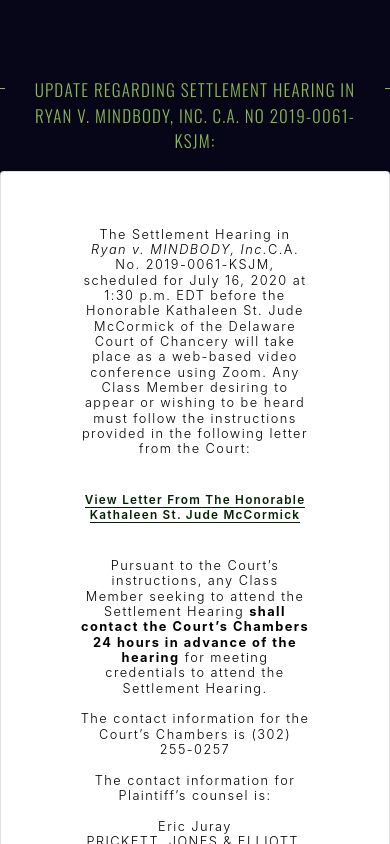
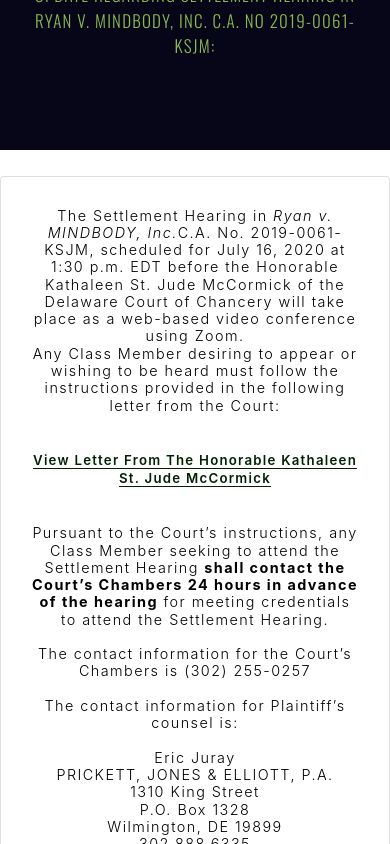
Before and after one commit to nlasusa/KTMCmindbodysettlement, a plain HTML site: page index.html in a window 390 px wide. Shown: the top 844 px of the page. Drawn offline with nearby package versions, Linux system fonts and the light colour scheme; a web font is replaced by a local one.

Commit message:
all browsers

```diff
--- a/index.html
+++ b/index.html
@@ -31,21 +31,21 @@
 
 <div id="page_content">
 	<div id="page_hero">
-		<div class="hero_wrap">
+		<div class="hero_wrap"></div>
 	</div>
-	</div>
+
 	<div class="card_wrap">
 		<div class="card_headline">
 			<div class="card_headline_int">
 				UPDATE REGARDING SETTLEMENT HEARING IN <br>RYAN V. MINDBODY, INC. C.A. No 2019-0061-KSJM:
 			</div>
 		</div>
-		<!--New Card-->
+	</div>
+
+	<div id="container">
 		<div class="card">
-			<div class="card_desc right">
-				<div class="card_desc_int">
 			<h3 class="card_title">
-						The Settlement Hearing in <i>Ryan v. MINDBODY, Inc.</i>C.A. No. 2019-0061-KSJM, scheduled for July 16, 2020 at 1:30 p.m. EDT before the Honorable Kathaleen St. Jude McCormick of the Delaware Court of Chancery will take place as a web-based video conference using Zoom.  Any Class Member desiring to appear or wishing to be heard must follow the instructions provided in the following letter from the Court: <br><br>
+				The Settlement Hearing in <i>Ryan v. MINDBODY, Inc.</i>C.A. No. 2019-0061-KSJM, scheduled for July 16, 2020 at 1:30 p.m. EDT before the Honorable Kathaleen St. Jude McCormick of the Delaware Court of Chancery will take place as a web-based video conference using Zoom.  <br>Any Class Member desiring to appear or wishing to be heard must follow the instructions provided in the following letter from the Court: <br><br>
 				<div class="article_link">
 					<a href="#" class="fancy_link">View Letter from the Honorable Kathaleen St. Jude McCormick</a>
 				</div><br><br>
@@ -63,11 +63,11 @@
 				KESSLER TOPAZ MELTZER & CHECK, LLP<br>
 				280 King of Prussia Road<br>
 				Radnor, PA 19087<br>
-						610.822.0276<br>
+				610.822.0276<br><br>
 			</h3>
 	</div>
 </div>
-		</div>
+
 </div>
 
 
--- a/style.css
+++ b/style.css
@@ -68,6 +68,10 @@
 	margin:0 auto;
 	display: flex;
 	overflow:hidden;
+	padding: 30px;
+	margin-top: -140px;
+	margin-bottom: 65px;
+	content: justify;
 }
 .card_desc {
 	width:83%;
@@ -116,9 +120,11 @@
 }
 
 
+
+
 @media only screen and (max-width: 850px) {
 	#page_hero {
-		height:300px;
+		height:150px;
 		width:100%;
 		background:#060618;
 	}
@@ -127,19 +133,17 @@
 		font-size: 19px;
 	}
 
+	.card_headline {
+		margin-top: 55px;
+	}
+
 	.card_title {
 		font-size:1em;
 	}
 
 	.card {
 		height: 100%;
-	}
-	.card_wrap {
-		top:-200px;
-	}
-
-	.card_desc {
-		width:90%;
+		font-size: 18px;
 	}
 }
 
```
Lines whose indentation alone changed are shown as unchanged.
